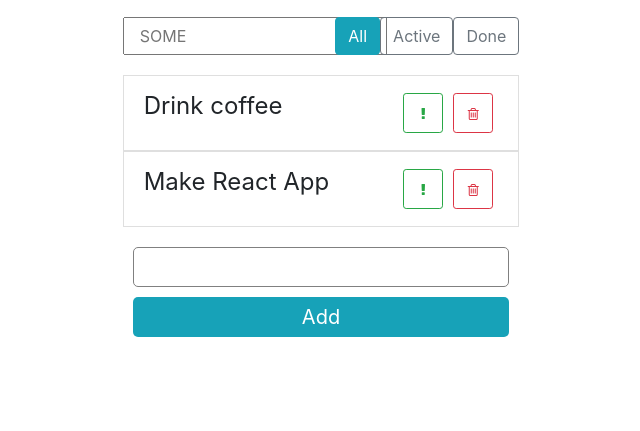
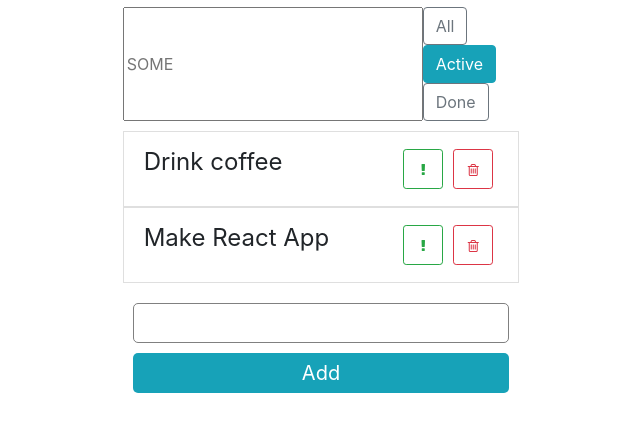
Before and after one commit to intusmortius/React, a React app in the folder todo/: page / in a window 1280 px wide. Shown: the part 109-540 px from the top of the page, without its empty margins (319-959 px from the left). Built offline with nearby package versions, Linux system fonts and the light colour scheme.

Commit message:
Add Search and Filters

```diff
--- a/todo/src/components/app-filter/app-filter.js
+++ b/todo/src/components/app-filter/app-filter.js
@@ -3,12 +3,33 @@ import './app-filter.css'
 
 export default  class AppFilter extends Component {
 
+  buttons = [
+    {name: 'all', label: 'All'},
+    {name: 'active', label: 'Active'},
+    {name: 'done', label: 'Done'}
+  ];
+
   render() {
+
+      const {onFilterChange} = this.props;
+
+      const buttons = this.buttons.map(({name, label})=>{
+
+      const isActive = this.props.filter === name;
+      const clazz = isActive ? 'btn-info' : 'btn-outline-secondary';
+
+      return (
+      <button className= {`btn  ${clazz}`}
+              type="button"
+              key = {name}
+              onClick = {() => onFilterChange(name)}
+              >{label}</button>
+      )
+    });
+
     return (
-      <span className='col-lg-4 d-flex justify-content-end'>
-        <button className='btn btn-info' type="button">All</button>
-        <button className='btn btn-outline-secondary' type="button">Active</button>
-        <button className='btn btn-outline-secondary' type="button">Done</button>
+      <span>
+       {buttons}
       </span>
 
     );
--- a/todo/src/components/app-search/app-search.css
+++ b/todo/src/components/app-search/app-search.css
@@ -1,5 +1,5 @@
-.app-search{
-    margin: 20px auto;
+.app-search input{
+    width: 300px;
 }
 .app-search span {
     padding: 0;
--- a/todo/src/components/app-search/app-search.js
+++ b/todo/src/components/app-search/app-search.js
@@ -1,21 +1,29 @@
 import React, {Component} from 'react'
 import './app-search.css'
-import AppFilter from '../app-filter'
+
 
 export default class AppSearch extends Component {
 
+  state = {
+    term: ''
+  }
+
+
+  onSearch = (e) => {
+    const term = e.target.value;
+    this.setState({term});
+    this.props.onSearch(term);
+  }
 
 
   render() {
 
-    const {onSearch} = this.props;
-
       return (
           <span className='app-search d-flex justify-content-between'>
-            <input className='col-lg-8' type="text" name="" id="" placeholder="SOME"
-            onChange = {onSearch}
+            <input type="text" name="" id="" placeholder="SOME"
+            onChange = {this.onSearch}
+            value = {this.state.term}
             />
-            <AppFilter/>
           </span>
       );
     };
--- a/todo/src/components/app/app.css
+++ b/todo/src/components/app/app.css
@@ -1,3 +1,9 @@
 .app{
     margin: 50px auto;
 }
+
+.search {
+    display: flex;
+    justify-content: space-between;
+    margin: 10px 0;
+}
--- a/todo/src/components/app/app.js
+++ b/todo/src/components/app/app.js
@@ -3,6 +3,7 @@ import AppHeader from '../app-header'
 import AppSearch from '../app-search'
 import AppList from '../app-list'
 import AddPanel from '../add-panel'
+import AppFilter from '../app-filter'
 import './app.css'
 
 export default class App extends Component {
@@ -13,15 +14,41 @@ export default class App extends Component {
      prop : [
       this.createItem('Drink coffee'),
       this.createItem('Make React App')
-    ]
+    ],
+    term: '',
+    filter: 'active'
   };
+
+  search(items, term) {
+    if(term.length === 0 ) {
+      return items;
+    }
+
+    return items.filter((el)=>{
+      return el.label.indexOf(term) > -1;
+    });
+  }
+
+  filter(items, name) {
+    switch(name){
+      case 'all':
+        return items;
+      case 'active':
+        return items.filter((el) => !el.done);
+      case 'done':
+        return items.filter((el)=> el.done);
+      default:
+        return items;
+    }
+
+  }
 
   createItem(label) {
     return {
       label,
       important: false,
       done:false,
-      id: this.maxId++
+      id: this.maxId++,
     };
   }
 
@@ -89,11 +116,21 @@ export default class App extends Component {
     });
   };
 
-  onSearch = () => {
-
+  onSearch = (term) => {
+    this.setState({term});
   }
 
+  onFilterChange = (filter) => {
+    this.setState({filter});
+  }
+
+
+
   render() {
+
+    const {prop, term, filter} = this.state;
+
+    const visibleItems = this.filter(this.search(prop, term), filter);
 
     const doneCount = this.state.prop.filter((el) => el.done).length;
 
@@ -102,8 +139,15 @@ export default class App extends Component {
     return (
       <div className='app col-lg-4'>
           <AppHeader todo = {toDoCount} done = {doneCount}/>
-          <AppSearch onSearch = {this.onSearch}/>
-          <AppList prop = {this.state.prop}
+          <span className='search'>
+            <AppSearch onSearch = {this.onSearch}  />
+            <AppFilter
+            filter = {filter}
+            onFilterChange = {this.onFilterChange}
+            />
+          </span>
+
+          <AppList prop = {visibleItems}
           onDeleted = {this.deleteItem}
           onToggleDone = {this.onToggleDone}
           onToggleImportant = {this.onToggleImportant}
```
